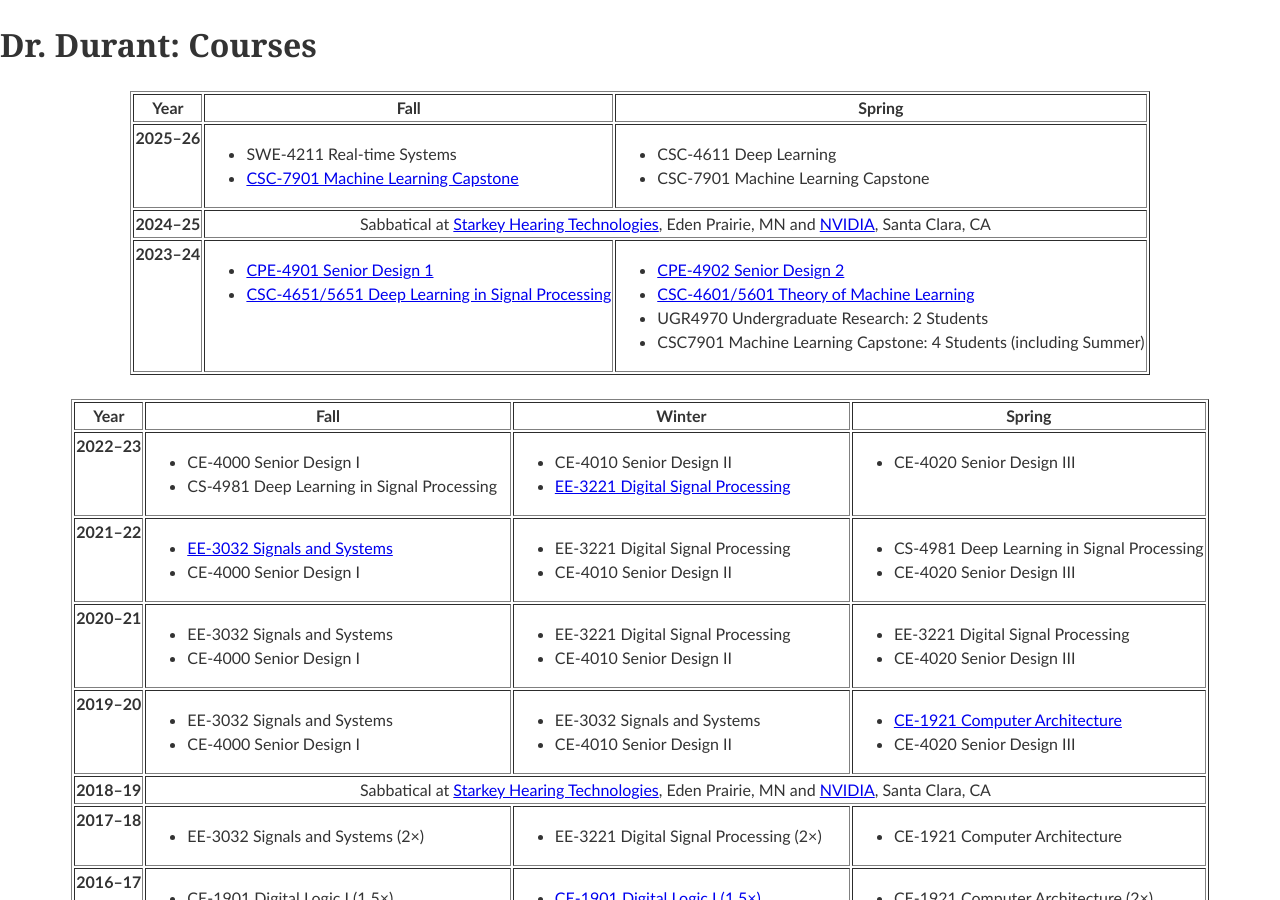
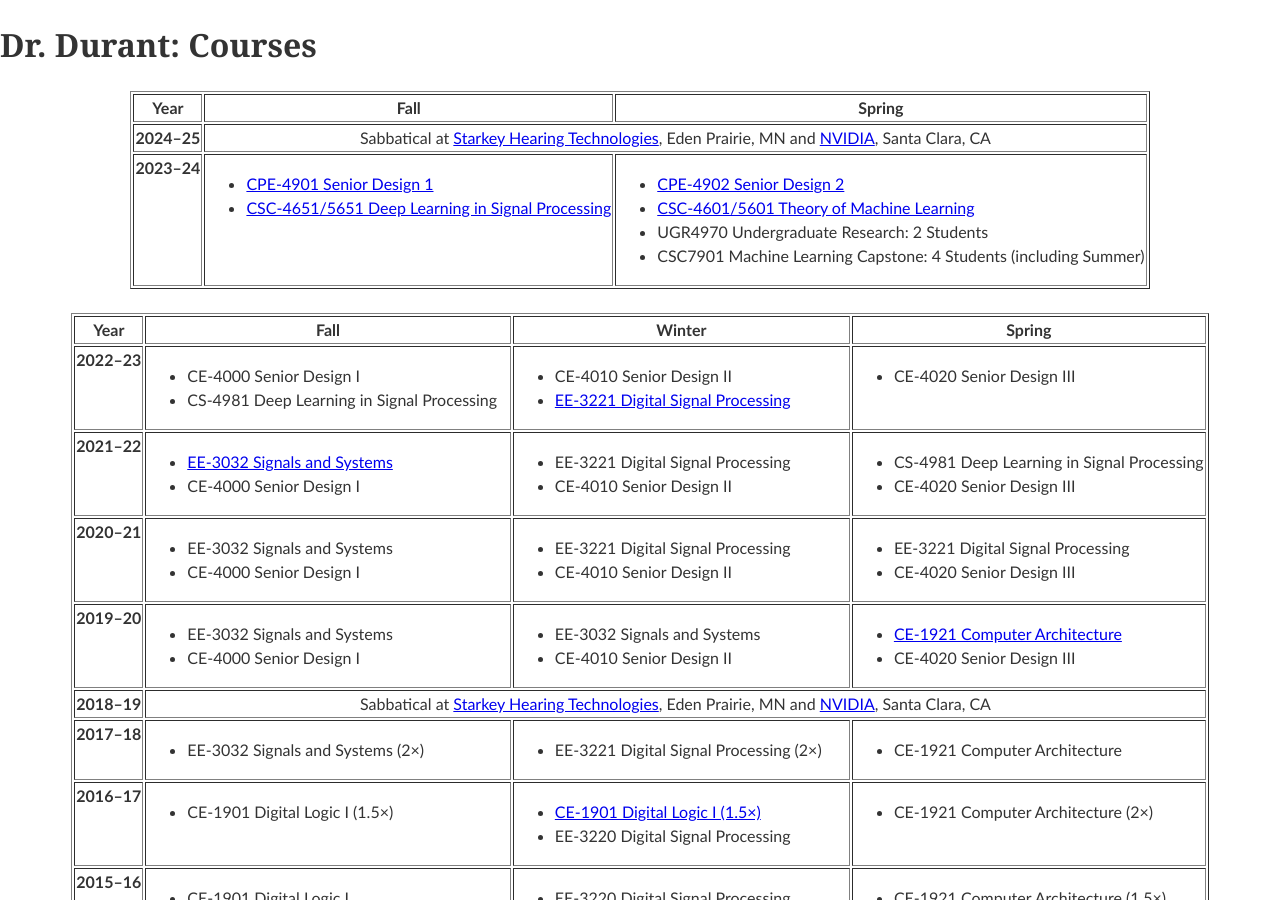
Before and after one commit to edurant/edurant.github.io, a Jekyll site: the page built from courses/index.html, in a window 1280 px wide and 900 px high. Built offline with Jekyll 4.4.1, drawn with Linux system fonts in a browser that asks for light colours.

Commit message:
Update courses index.html

```diff
--- a/courses/index.html
+++ b/courses/index.html
@@ -8,17 +8,6 @@ title: "Dr. Durant: Courses"
     <th>Spring</th>
 </tr>
 
-<tr valign="top">
-    <th>2025–26</th>
-    <td><ul>
-        <li>SWE-4211 Real-time Systems</li>
-        <li><a href="/advising/msml.html#csc7901-machine-learning-capstone">CSC-7901 Machine Learning Capstone</a></li>
-    </ul></td>
-    <td><ul>
-        <li>CSC-4611 Deep Learning</li>
-        <li>CSC-7901 Machine Learning Capstone</li>
-    </ul></td>
-</tr>
 <tr>
     <th>2024–25</th>
     <td colspan="2" align="center">Sabbatical at <a href="https://www.starkey.com/">Starkey Hearing Technologies</a>, Eden Prairie, MN and <a href="http://www.nvidia.com/">NVIDIA</a>, Santa Clara, CA</td>
```
